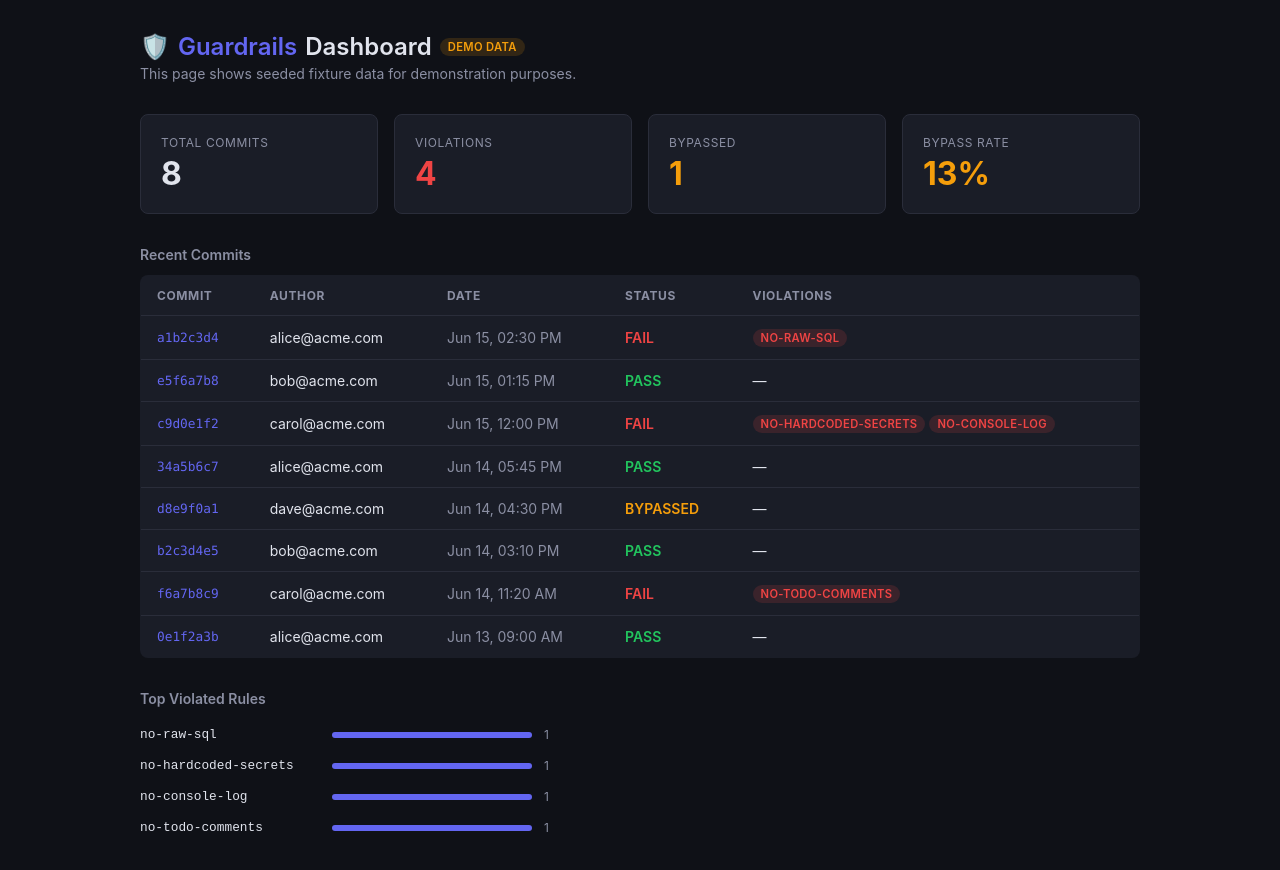
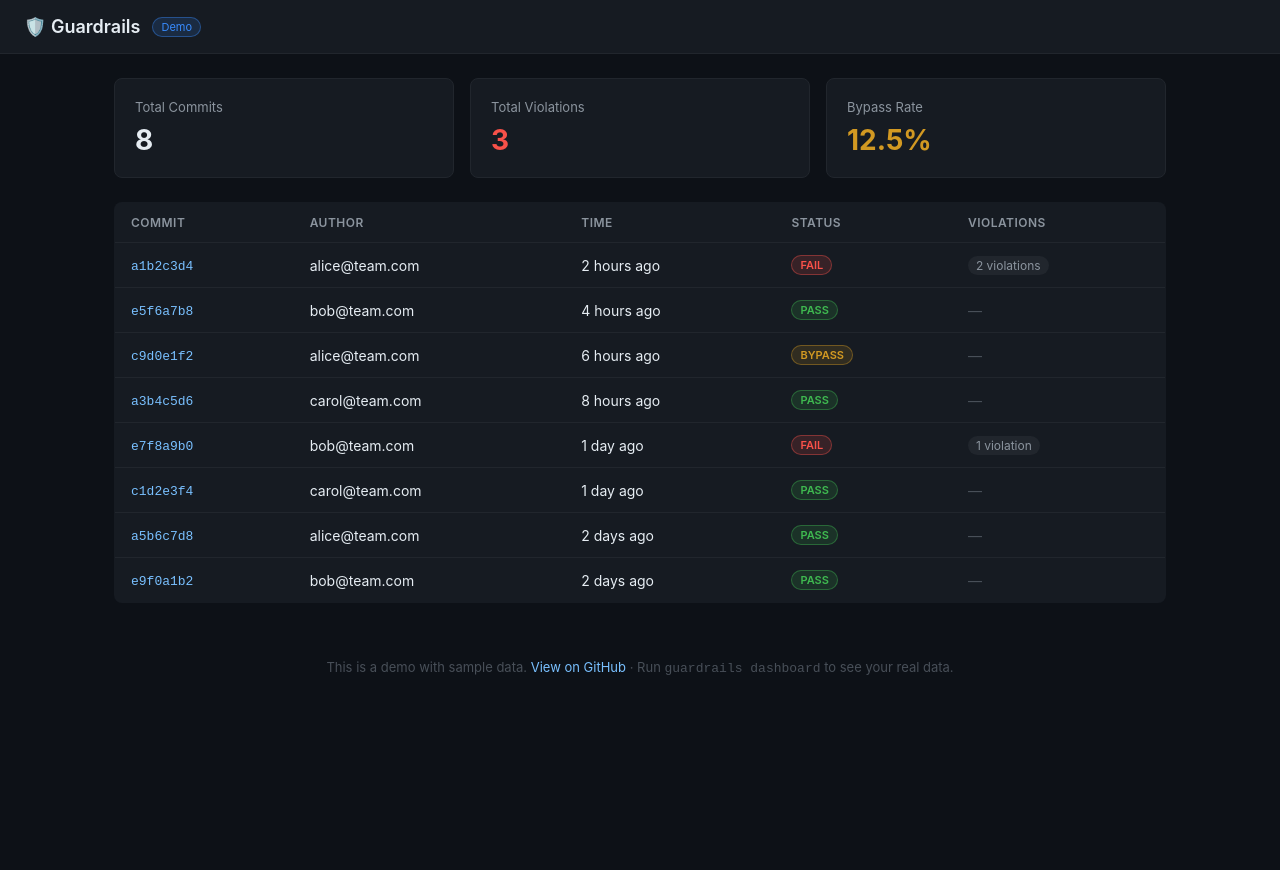
Before and after one commit to cedrova/guradrails, a website: page src/dashboard/public/demo.html in a window 1280 px wide. After the commit the page ends 800 px from the top, so only its background shows below. Drawn offline with Linux system fonts and the light colour scheme.

Commit message:
feat: implement demo.html with seeded fixture data (replaces placeholder)

```diff
--- a/src/dashboard/public/demo.html
+++ b/src/dashboard/public/demo.html
@@ -3,125 +3,170 @@
 <head>
   <meta charset="UTF-8">
   <meta name="viewport" content="width=device-width, initial-scale=1.0">
-  <title>Guardrails — Demo Dashboard</title>
+  <title>Guardrails — Demo</title>
   <style>
-    :root {
-      --bg: #0f1117;
-      --surface: #1a1d27;
-      --border: #2a2d3a;
-      --text: #e1e4ed;
-      --text-muted: #8b8fa3;
-      --accent: #6366f1;
-      --accent-soft: rgba(99,102,241,0.15);
-      --green: #22c55e;
-      --green-soft: rgba(34,197,94,0.15);
-      --red: #ef4444;
-      --red-soft: rgba(239,68,68,0.15);
-      --amber: #f59e0b;
-      --amber-soft: rgba(245,158,11,0.15);
-      --radius: 8px;
-      --font: -apple-system, BlinkMacSystemFont, 'Segoe UI', system-ui, sans-serif;
+    *, *::before, *::after { box-sizing: border-box; margin: 0; padding: 0; }
+    body {
+      font-family: -apple-system, BlinkMacSystemFont, 'Segoe UI', monospace;
+      background: #0d1117; color: #e6edf3; min-height: 100vh;
     }
-    * { margin:0; padding:0; box-sizing:border-box; }
-    body { background:var(--bg); color:var(--text); font-family:var(--font); padding:2rem; }
-    .container { max-width:1000px; margin:0 auto; }
-    header { margin-bottom:2rem; }
-    header h1 { font-size:1.5rem; font-weight:600; display:flex; align-items:center; gap:0.5rem; }
-    header h1 span { color:var(--accent); }
-    header p { color:var(--text-muted); margin-top:0.25rem; font-size:0.875rem; }
-    .badge { display:inline-block; font-size:0.7rem; font-weight:600; padding:2px 8px;
-             border-radius:9999px; text-transform:uppercase; letter-spacing:0.03em; }
-    .badge-demo { background:var(--amber-soft); color:var(--amber); }
-    .stats { display:grid; grid-template-columns:repeat(auto-fit,minmax(200px,1fr)); gap:1rem; margin-bottom:2rem; }
-    .stat-card { background:var(--surface); border:1px solid var(--border); border-radius:var(--radius); padding:1.25rem; }
-    .stat-card .label { font-size:0.75rem; color:var(--text-muted); text-transform:uppercase; letter-spacing:0.05em; }
-    .stat-card .value { font-size:2rem; font-weight:700; margin-top:0.25rem; }
-    .stat-card .value.green { color:var(--green); }
-    .stat-card .value.red { color:var(--red); }
-    .stat-card .value.amber { color:var(--amber); }
-    table { width:100%; border-collapse:collapse; background:var(--surface);
-            border:1px solid var(--border); border-radius:var(--radius); overflow:hidden; }
-    thead th { text-align:left; padding:0.75rem 1rem; font-size:0.75rem; color:var(--text-muted);
-               text-transform:uppercase; letter-spacing:0.05em; border-bottom:1px solid var(--border); }
-    tbody td { padding:0.75rem 1rem; font-size:0.875rem; border-bottom:1px solid var(--border); }
-    tbody tr:last-child td { border-bottom:none; }
-    tbody tr:hover { background:rgba(99,102,241,0.04); }
-    .hash { font-family:'SF Mono',SFMono-Regular,Consolas,monospace; color:var(--accent); font-size:0.8rem; }
-    .status-pass { color:var(--green); font-weight:600; }
-    .status-fail { color:var(--red); font-weight:600; }
-    .status-bypass { color:var(--amber); font-weight:600; }
-    .section-title { font-size:0.875rem; font-weight:600; margin-bottom:0.75rem; color:var(--text-muted); }
-    .top-rules { margin-top:2rem; }
-    .rule-bar { display:flex; align-items:center; gap:0.75rem; padding:0.5rem 0; }
-    .rule-bar .name { font-size:0.8rem; font-family:monospace; min-width:180px; }
-    .rule-bar .bar { height:6px; border-radius:3px; background:var(--accent); }
-    .rule-bar .count { font-size:0.75rem; color:var(--text-muted); }
+    header {
+      display: flex; align-items: center; gap: 12px;
+      padding: 16px 24px; border-bottom: 1px solid #21262d;
+      background: #161b22;
+    }
+    header h1 { font-size: 18px; font-weight: 600; }
+    .demo-badge {
+      font-size: 11px; padding: 2px 8px; border-radius: 12px;
+      background: #388bfd26; color: #388bfd; border: 1px solid #388bfd66;
+    }
+    main { max-width: 1100px; margin: 0 auto; padding: 24px; }
+    .stats {
+      display: grid; grid-template-columns: repeat(3, 1fr);
+      gap: 16px; margin-bottom: 24px;
+    }
+    .stat-card {
+      background: #161b22; border: 1px solid #21262d;
+      border-radius: 8px; padding: 20px;
+    }
+    .stat-card .label { font-size: 13px; color: #8b949e; margin-bottom: 8px; }
+    .stat-card .value { font-size: 28px; font-weight: 700; }
+    .stat-card .value.green { color: #3fb950; }
+    .stat-card .value.red   { color: #f85149; }
+    .stat-card .value.yellow{ color: #d29922; }
+    table {
+      width: 100%; border-collapse: collapse;
+      background: #161b22; border: 1px solid #21262d; border-radius: 8px;
+      overflow: hidden;
+    }
+    th {
+      text-align: left; padding: 12px 16px;
+      border-bottom: 1px solid #21262d;
+      font-size: 12px; font-weight: 600;
+      color: #8b949e; text-transform: uppercase; letter-spacing: 0.04em;
+    }
+    td { padding: 12px 16px; border-bottom: 1px solid #21262d; font-size: 14px; }
+    tr:last-child td { border-bottom: none; }
+    tr:hover td { background: #1c2128; }
+    .hash { font-family: monospace; font-size: 13px; color: #79c0ff; }
+    .badge {
+      display: inline-block; font-size: 11px; padding: 2px 8px;
+      border-radius: 12px; font-weight: 600; text-transform: uppercase;
+    }
+    .badge.pass   { background: #3fb95026; color: #3fb950; border: 1px solid #3fb95066; }
+    .badge.fail   { background: #f8514926; color: #f85149; border: 1px solid #f8514966; }
+    .badge.bypass { background: #d2992226; color: #d29922; border: 1px solid #d2992266; }
+    .violation-count {
+      display: inline-block; font-size: 12px; padding: 2px 8px;
+      border-radius: 12px; background: #21262d; color: #8b949e;
+      cursor: pointer; user-select: none;
+    }
+    .violation-count:hover { background: #30363d; }
+    .violation-detail {
+      display: none; margin-top: 8px; padding: 8px 12px;
+      background: #0d1117; border-radius: 6px;
+      border-left: 3px solid #21262d;
+      font-size: 13px; color: #8b949e;
+    }
+    .violation-detail.open { display: block; }
+    .v-rule { color: #e6edf3; font-weight: 500; }
+    .v-tag  { font-size: 11px; padding: 1px 6px; border-radius: 4px; margin-right: 6px; }
+    .v-tag.static { background: #388bfd26; color: #79c0ff; }
+    .v-tag.llm    { background: #bc8cff26; color: #bc8cff; }
+    .v-reason     { color: #8b949e; font-size: 12px; margin-top: 3px; }
+    footer {
+      text-align: center; padding: 32px 24px;
+      color: #484f58; font-size: 13px;
+    }
+    footer a { color: #79c0ff; text-decoration: none; }
   </style>
 </head>
 <body>
-  <div class="container">
-    <header>
-      <h1>🛡️ <span>Guardrails</span> Dashboard <span class="badge badge-demo">Demo Data</span></h1>
-      <p>This page shows seeded fixture data for demonstration purposes.</p>
-    </header>
-
-    <div class="stats" id="stats"></div>
-
-    <p class="section-title">Recent Commits</p>
-    <table>
-      <thead><tr><th>Commit</th><th>Author</th><th>Date</th><th>Status</th><th>Violations</th></tr></thead>
-      <tbody id="commits-table"></tbody>
+  <header>
+    <h1>🛡️ Guardrails</h1>
+    <span class="demo-badge">Demo</span>
+  </header>
+  <main>
+    <div class="stats">
+      <div class="stat-card">
+        <div class="label">Total Commits</div>
+        <div class="value" id="stat-total">8</div>
+      </div>
+      <div class="stat-card">
+        <div class="label">Total Violations</div>
+        <div class="value red" id="stat-violations">3</div>
+      </div>
+      <div class="stat-card">
+        <div class="label">Bypass Rate</div>
+        <div class="value yellow" id="stat-bypass">12.5%</div>
+      </div>
+    </div>
+    <table id="commits-table">
+      <thead>
+        <tr>
+          <th>Commit</th>
+          <th>Author</th>
+          <th>Time</th>
+          <th>Status</th>
+          <th>Violations</th>
+        </tr>
+      </thead>
+      <tbody id="commits-body"></tbody>
     </table>
-
-    <div class="top-rules" id="top-rules-section">
-      <p class="section-title" style="margin-top:2rem;">Top Violated Rules</p>
-      <div id="top-rules"></div>
-    </div>
-  </div>
-
+  </main>
+  <footer>
+    <p>
+      This is a demo with sample data.
+      <a href="https://github.com/cedrova/guradrails">View on GitHub</a> ·
+      Run <code>guardrails dashboard</code> to see your real data.
+    </p>
+  </footer>
   <script>
-    // Seeded fixture data
-    const DEMO_COMMITS = [
-      { hash:'a1b2c3d4', author:'alice@acme.com', timestamp:'2025-06-15T14:30:00Z', status:'fail', violations:['no-raw-sql'], bypassed:false },
-      { hash:'e5f6a7b8', author:'bob@acme.com',   timestamp:'2025-06-15T13:15:00Z', status:'pass', violations:[], bypassed:false },
-      { hash:'c9d0e1f2', author:'carol@acme.com', timestamp:'2025-06-15T12:00:00Z', status:'fail', violations:['no-hardcoded-secrets','no-console-log'], bypassed:false },
-      { hash:'34a5b6c7', author:'alice@acme.com', timestamp:'2025-06-14T17:45:00Z', status:'pass', violations:[], bypassed:false },
-      { hash:'d8e9f0a1', author:'dave@acme.com',  timestamp:'2025-06-14T16:30:00Z', status:'bypass', violations:[], bypassed:true },
-      { hash:'b2c3d4e5', author:'bob@acme.com',   timestamp:'2025-06-14T15:10:00Z', status:'pass', violations:[], bypassed:false },
-      { hash:'f6a7b8c9', author:'carol@acme.com', timestamp:'2025-06-14T11:20:00Z', status:'fail', violations:['no-todo-comments'], bypassed:false },
-      { hash:'0e1f2a3b', author:'alice@acme.com', timestamp:'2025-06-13T09:00:00Z', status:'pass', violations:[], bypassed:false },
+    const FIXTURE_COMMITS = [
+      { hash: 'a1b2c3d4', author: 'alice@team.com', time: '2 hours ago',
+        status: 'fail', violations: [
+          { rule: 'no-console-log',      type: 'static', reason: null },
+          { rule: 'Never hardcode secrets', type: 'llm', reason: 'API key hardcoded on line 12' }
+        ]
+      },
+      { hash: 'e5f6a7b8', author: 'bob@team.com',   time: '4 hours ago',  status: 'pass',   violations: [] },
+      { hash: 'c9d0e1f2', author: 'alice@team.com', time: '6 hours ago',  status: 'bypass', violations: [] },
+      { hash: 'a3b4c5d6', author: 'carol@team.com', time: '8 hours ago',  status: 'pass',   violations: [] },
+      { hash: 'e7f8a9b0', author: 'bob@team.com',   time: '1 day ago',    status: 'fail', violations: [
+          { rule: 'no-todo-comments', type: 'static', reason: null }
+        ]
+      },
+      { hash: 'c1d2e3f4', author: 'carol@team.com', time: '1 day ago',    status: 'pass',   violations: [] },
+      { hash: 'a5b6c7d8', author: 'alice@team.com', time: '2 days ago',   status: 'pass',   violations: [] },
+      { hash: 'e9f0a1b2', author: 'bob@team.com',   time: '2 days ago',   status: 'pass',   violations: [] },
     ];
 
-    const totalCommits = DEMO_COMMITS.length;
-    const totalViolations = DEMO_COMMITS.reduce((s,c) => s+c.violations.length, 0);
-    const bypassCount = DEMO_COMMITS.filter(c => c.bypassed).length;
-    const bypassRate = Math.round((bypassCount/totalCommits)*100);
-
-    document.getElementById('stats').innerHTML = `
-      <div class="stat-card"><div class="label">Total Commits</div><div class="value">${totalCommits}</div></div>
-      <div class="stat-card"><div class="label">Violations</div><div class="value red">${totalViolations}</div></div>
-      <div class="stat-card"><div class="label">Bypassed</div><div class="value amber">${bypassCount}</div></div>
-      <div class="stat-card"><div class="label">Bypass Rate</div><div class="value ${bypassRate>0?'amber':'green'}">${bypassRate}%</div></div>
-    `;
-
-    const tbody = document.getElementById('commits-table');
-    for (const c of DEMO_COMMITS) {
-      const statusClass = c.bypassed ? 'status-bypass' : c.status==='pass' ? 'status-pass' : 'status-fail';
-      const statusLabel = c.bypassed ? 'BYPASSED' : c.status.toUpperCase();
-      const viols = c.violations.length > 0 ? c.violations.map(v=>`<span class="badge" style="background:var(--red-soft);color:var(--red)">${v}</span>`).join(' ') : '—';
-      const date = new Date(c.timestamp).toLocaleDateString('en-US', {month:'short',day:'numeric',hour:'2-digit',minute:'2-digit'});
-      tbody.innerHTML += `<tr><td class="hash">${c.hash}</td><td>${c.author}</td><td style="color:var(--text-muted)">${date}</td><td class="${statusClass}">${statusLabel}</td><td>${viols}</td></tr>`;
+    function renderRow(commit, idx) {
+      const vcell = commit.violations.length > 0
+        ? `<span class="violation-count" onclick="toggle(${idx})">${commit.violations.length} violation${commit.violations.length > 1 ? 's' : ''}</span>
+           <div class="violation-detail" id="vd-${idx}">
+             ${commit.violations.map(v =>
+               `<div><span class="v-tag ${v.type}">${v.type}</span><span class="v-rule">${v.rule}</span>${
+                 v.reason ? `<div class="v-reason">${v.reason}</div>` : ''}</div>`
+             ).join('')}
+           </div>`
+        : `<span style="color:#484f58">—</span>`;
+      return `<tr>
+        <td><span class="hash">${commit.hash}</span></td>
+        <td>${commit.author}</td>
+        <td>${commit.time}</td>
+        <td><span class="badge ${commit.status}">${commit.status}</span></td>
+        <td>${vcell}</td>
+      </tr>`;
     }
 
-    // Top rules
-    const ruleCounts = {};
-    for (const c of DEMO_COMMITS) for (const v of c.violations) ruleCounts[v] = (ruleCounts[v]||0)+1;
-    const sorted = Object.entries(ruleCounts).sort((a,b)=>b[1]-a[1]);
-    const maxCount = sorted.length > 0 ? sorted[0][1] : 1;
-    const rulesDiv = document.getElementById('top-rules');
-    for (const [rule, count] of sorted) {
-      rulesDiv.innerHTML += `<div class="rule-bar"><span class="name">${rule}</span><div class="bar" style="width:${(count/maxCount)*200}px"></div><span class="count">${count}</span></div>`;
+    function toggle(idx) {
+      const el = document.getElementById('vd-' + idx);
+      el.classList.toggle('open');
     }
+
+    document.getElementById('commits-body').innerHTML =
+      FIXTURE_COMMITS.map((c, i) => renderRow(c, i)).join('');
   </script>
 </body>
 </html>
```
